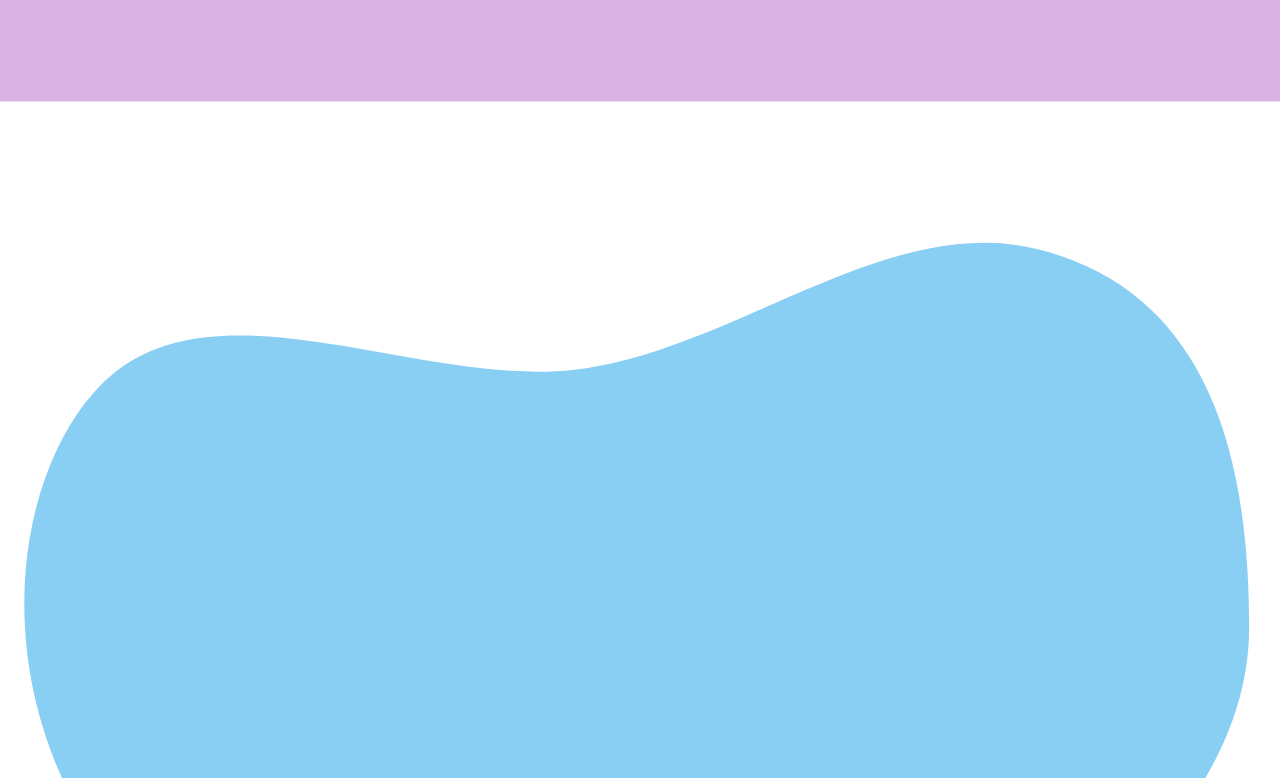
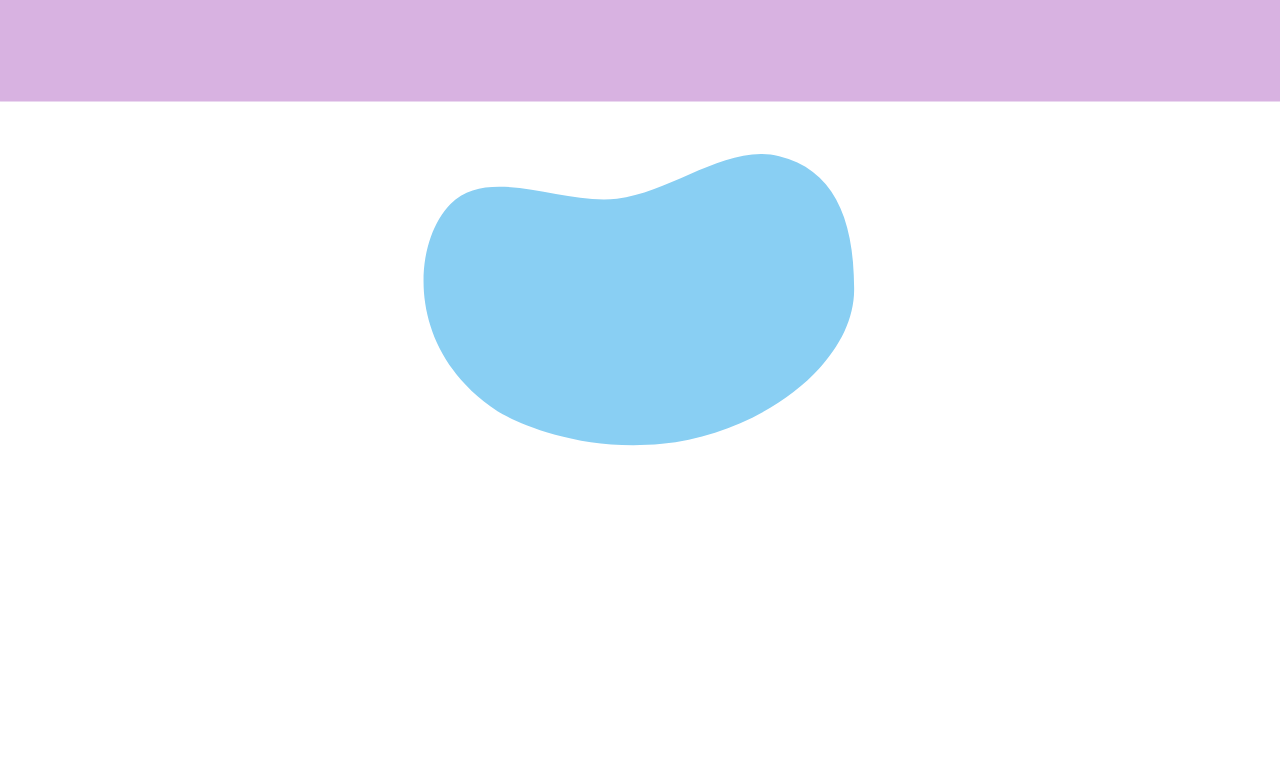
Before and after one commit to MennaAnwar/My-Portfolio, a React (Create React App) app: page / in a window 1280 px wide. Shown: the part 902-1680 px from the top of the page. After the commit the page ends 1394 px from the top, so only its background shows below. Built offline with nearby package versions, Linux system fonts and the light colour scheme.

Commit message:
girl added

```diff
--- /dev/null
+++ b/src/Components/GIRL/Girl.css
@@ -0,0 +1,5 @@
+#img {
+  flex-shrink: 0;
+  width: 450px;
+  max-width: 90vw;
+}
--- a/src/Components/GIRL/Girl.tsx
+++ b/src/Components/GIRL/Girl.tsx
@@ -1,5 +1,6 @@
-import React, { FC, useState, useEffect, useRef } from "react";
-import gsap, { TimelineMax, Power3, Elastic } from "gsap";
+import { FC, useState, useEffect, useRef } from "react";
+import gsap from "gsap";
+import "./Girl.css";
 
 const Girl: FC = () => {
   const [xPosition, setXPosition] = useState<number | null>(null);
```
